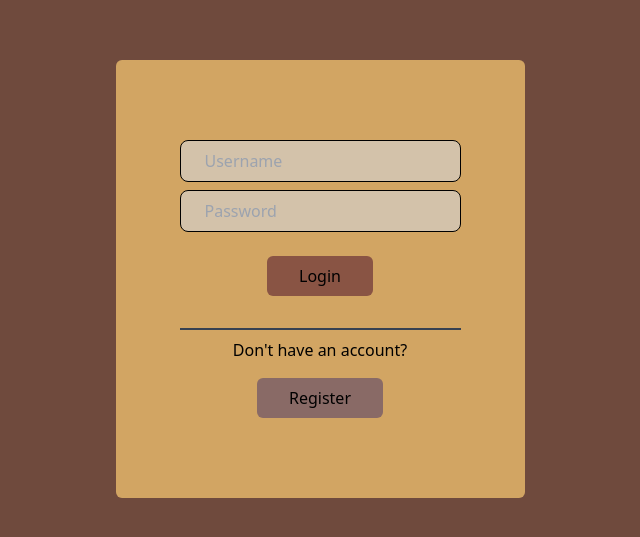
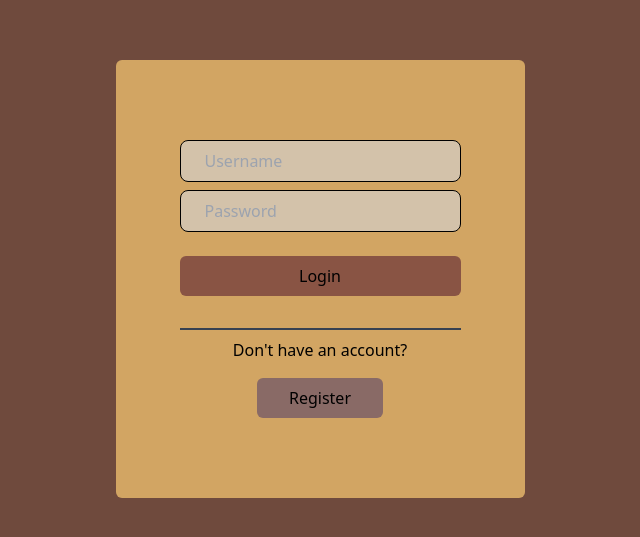
Before and after one commit to Samyrabah-chikhi/chatapp, a Next.js app in the folder Client/: page / in a window 1280 px wide. Shown: the part 121-658 px from the top of the page, without its empty margins (320-960 px from the left). Built offline with nearby package versions, Linux system fonts and the light colour scheme.

Commit message:
Made the fields required and passwords having to match with a dynamic error message

```diff
--- a/Client/src/app/components/Login.tsx
+++ b/Client/src/app/components/Login.tsx
@@ -1,4 +1,4 @@
-import React, { SetStateAction } from "react";
+import React, { SetStateAction, useState } from "react";
 
 interface LoginInterface {
   username: string;
@@ -7,7 +7,7 @@ interface LoginInterface {
   setPassword: React.Dispatch<SetStateAction<string>>;
   login: boolean;
   setLogin: React.Dispatch<SetStateAction<boolean>>;
-  handleLogin: (e: React.MouseEvent<HTMLButtonElement>) => void;
+  handleLogin: (e: React.FormEvent<HTMLFormElement>) => Promise<void>;
 }
 
 const Login = ({
@@ -17,17 +17,33 @@ const Login = ({
   setPassword,
   login,
   setLogin,
-  handleLogin
+  handleLogin,
 }: LoginInterface) => {
+  const [required, setRequired] = useState(false);
+  const [error, setError] = useState("");
+
   const handleUser = (e: React.ChangeEvent<HTMLInputElement>) => {
     setUsername(e.target.value);
   };
   const handlePassword = (e: React.ChangeEvent<HTMLInputElement>) => {
     setPassword(e.target.value);
   };
+  const handleSubmit = async (e: React.FormEvent<HTMLFormElement>) => {
+    e.preventDefault();
+    if (username.trim() != "" && password.trim() != "") {
+      await handleLogin(e);
+    } else {
+      setRequired(true);
+      setError("ALL fields are required!");
+    }
+  };
   return (
     <div className="flex items-center min-h-screen justify-evenly">
       <div className="form-div px-16 py-20 flex flex-col items-center rounded-md hover:scale-110 duration-1000">
+        {required && (
+          <h2 className="text-red-700 font-medium text-lg mb-2">{error}</h2>
+        )}
+        <form className="flex flex-col" action="submit" onSubmit={handleSubmit}>
           <input
             type="text"
             onChange={handleUser}
@@ -42,12 +58,19 @@ const Login = ({
             placeholder="Password"
             className="mb-2 py-2 px-6 border border-black rounded-lg"
           />
-        <button className="login-btn mt-4 px-8 py-2 rounded-md hover:scale-105 duration-200" onClick={handleLogin}>
+          <button className="login-btn mt-4 px-8 py-2 rounded-md hover:scale-105 duration-200">
             Login
           </button>
+        </form>
+
         <hr className="bg-black w-full border-t-2 border-gray-700 mt-8" />
-        <p className="mt-2 hover:text-gray-700 duration-200">Don't have an account?</p>
-        <button className="register-btn mt-4 px-8 py-2 rounded-md hover:scale-110 duration-200" onClick={(e)=>setLogin(!login)}>
+        <p className="mt-2 hover:text-gray-700 duration-200">
+          Don't have an account?
+        </p>
+        <button
+          className="register-btn mt-4 px-8 py-2 rounded-md hover:scale-110 duration-200"
+          onClick={(e) => setLogin(!login)}
+        >
           Register
         </button>
       </div>
--- a/Client/src/app/components/Register.tsx
+++ b/Client/src/app/components/Register.tsx
@@ -1,4 +1,4 @@
-import React, { SetStateAction } from "react";
+import React, { SetStateAction, useState } from "react";
 
 interface RegisterInterface {
   username: string;
@@ -9,7 +9,7 @@ interface RegisterInterface {
   setPasswordConfirm: React.Dispatch<SetStateAction<string>>;
   login: boolean;
   setLogin: React.Dispatch<SetStateAction<boolean>>;
-  handleRegister: (e: React.MouseEvent<HTMLButtonElement>) => void;
+  handleRegister: (e: React.FormEvent<HTMLFormElement>) => Promise<void>;
 }
 
 const Register = ({
@@ -21,8 +21,10 @@ const Register = ({
   setPasswordConfirm,
   login,
   setLogin,
-  handleRegister
+  handleRegister,
 }: RegisterInterface) => {
+  const [required, setRequired] = useState(false);
+  const [error, setError] = useState("");
   const handleUser = (e: React.ChangeEvent<HTMLInputElement>) => {
     setUsername(e.target.value);
   };
@@ -32,9 +34,33 @@ const Register = ({
   const handlePasswordConfirm = (e: React.ChangeEvent<HTMLInputElement>) => {
     setPasswordConfirm(e.target.value);
   };
+
+  const handleSubmit = async (e: React.FormEvent<HTMLFormElement>) => {
+    e.preventDefault();
+    if (
+      username.trim() != "" &&
+      password.trim() != "" &&
+      passwordConfirm.trim() != ""
+    ) {
+      if (password == passwordConfirm) {
+        await handleRegister(e);
+      } else {
+        setRequired(true);
+        setError("Passwords MUST match!");
+      }
+    } else {
+      setRequired(true);
+      setError("ALL fields are required!");
+    }
+  };
+
   return (
     <div className="flex items-center min-h-screen justify-evenly">
       <div className="form-div px-16 py-20 flex flex-col items-center rounded-md hover:scale-110 duration-1000">
+        {required && (
+          <h2 className="text-red-700 font-medium text-lg mb-2">{error}</h2>
+        )}
+        <form className="flex flex-col" action="submit" onSubmit={handleSubmit}>
           <input
             type="text"
             onChange={handleUser}
@@ -56,12 +82,18 @@ const Register = ({
             placeholder="Password"
             className="mb-2 py-2 px-6 border border-black rounded-lg"
           />
-        <button className="login-btn mt-4 px-8 py-2 rounded-md hover:scale-105 duration-200" onClick={handleRegister}>
+          <button className="login-btn mt-4 px-8 py-2 rounded-md hover:scale-105 duration-200">
             Register
           </button>
+        </form>
         <hr className="bg-black w-full border-t-2 border-gray-700 mt-8" />
-        <p className="mt-2 hover:text-gray-700 duration-200">Already have an account?</p>
-        <button className="register-btn mt-4 px-8 py-2 rounded-md hover:scale-110 duration-200" onClick={(e)=>setLogin(!login)}>
+        <p className="mt-2 hover:text-gray-700 duration-200">
+          Already have an account?
+        </p>
+        <button
+          className="register-btn mt-4 px-8 py-2 rounded-md hover:scale-110 duration-200"
+          onClick={(e) => setLogin(!login)}
+        >
           Login
         </button>
       </div>
--- a/Client/src/app/page.tsx
+++ b/Client/src/app/page.tsx
@@ -13,8 +13,8 @@ export default function page() {
 
   const router = useRouter();
 
-  const handleLogin = async (e: React.MouseEvent<HTMLButtonElement>) => {
-    const res = await fetch('http://localhost:4000/login', {
+  const handleLogin = async (e: React.FormEvent<HTMLFormElement>) => {
+    const res = await fetch("http://localhost:4000/login", {
       method: "POST",
       headers: {
         "content-type": "application/json",
@@ -27,8 +27,8 @@ export default function page() {
       alert("Can't login");
     }
   };
-  const handleRegister = async (e: React.MouseEvent<HTMLButtonElement>) => {
-    const res = await fetch('http://localhost:4000/register', {
+  const handleRegister = async (e: React.FormEvent<HTMLFormElement>) => {
+    const res = await fetch("http://localhost:4000/register", {
       method: "POST",
       headers: {
         "content-type": "application/JSON",
```
Lines whose indentation alone changed are shown as unchanged.
